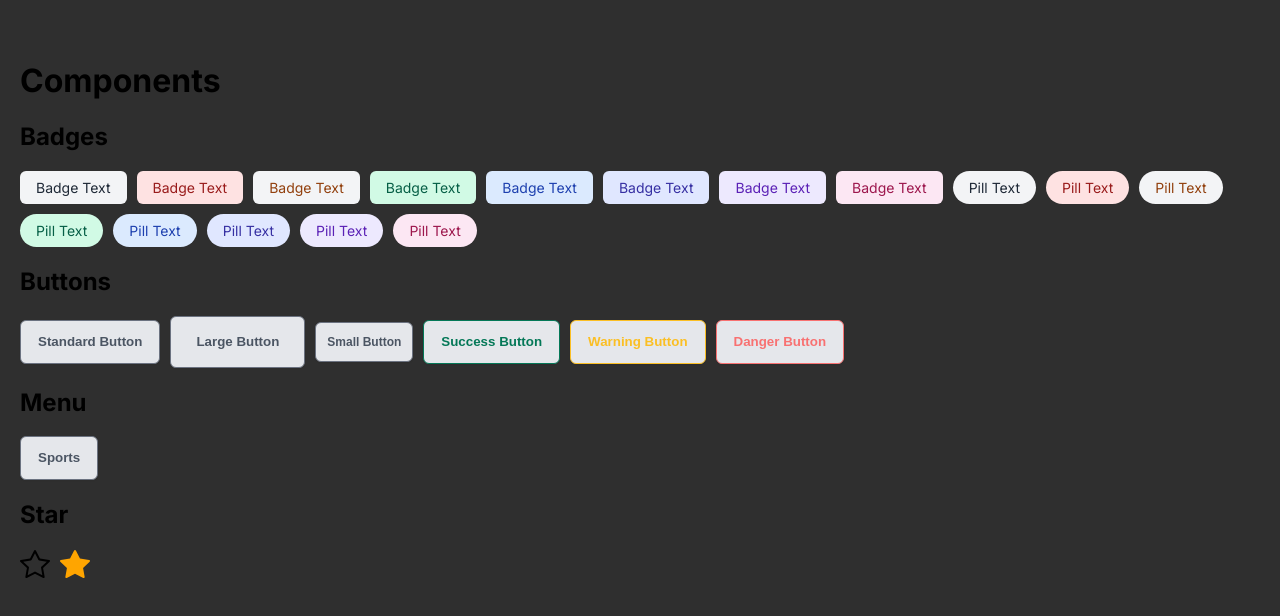
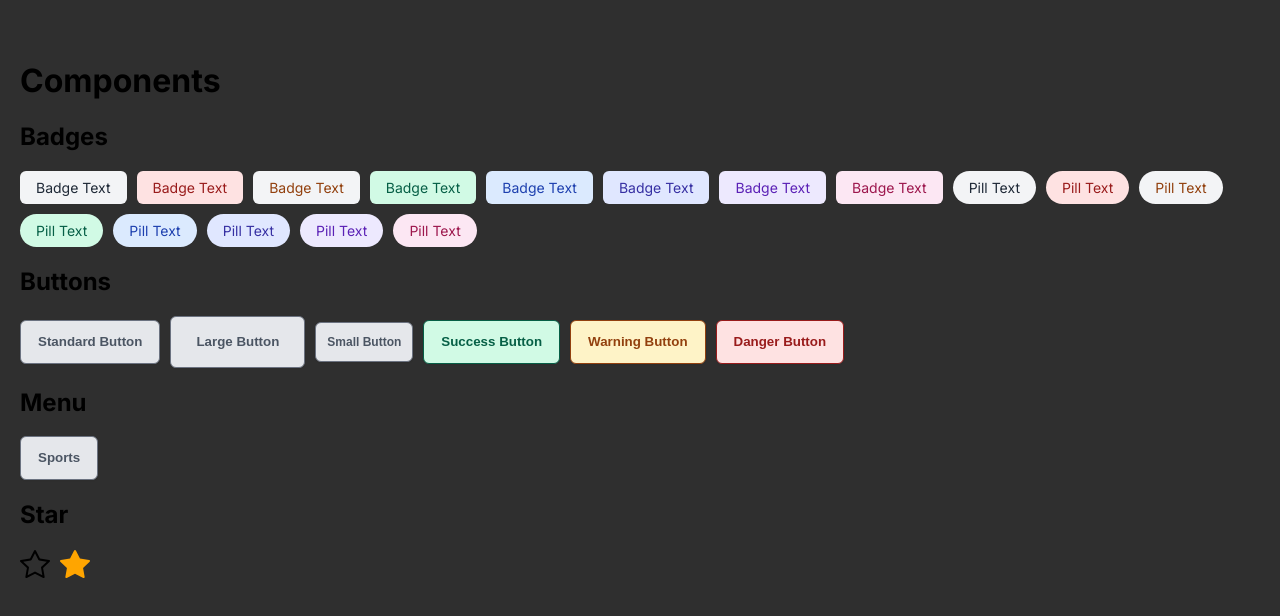
Before and after one commit to jasnmar/scrimba-ar-components, a React (Vite) app: page / in a window 1280 px wide. Shown: the top 616 px of the page. Built offline with nearby package versions, Linux system fonts and the light colour scheme.

Commit message:
Fixing some button styling

```diff
--- a/src/components/Button/Button.css
+++ b/src/components/Button/Button.css
@@ -33,16 +33,19 @@ button.button-lg {
 }
 
 button.success {
-    color: #047857;
-    border-color: #047857;
+    color: var(--clr-grn-fg);
+    border-color: var(--clr-grn-fg);
+    background-color: var(--clr-grn-bg);
 }
 
 button.warning {
-    color: #FBBF24;
-    border-color: #FBBF24;
+    color: var(--clr-yel-fg);
+    border-color: var(--clr-yel-fg);
+    background-color: var(--clr-yel-bg);
 }
 
 button.danger {
-    color: #F87171;
-    border-color: #F87171;
+    color: var(--clr-red-fg);
+    border-color: var(--clr-red-fg);
+    background-color: var(--clr-red-bg);
 }
```
